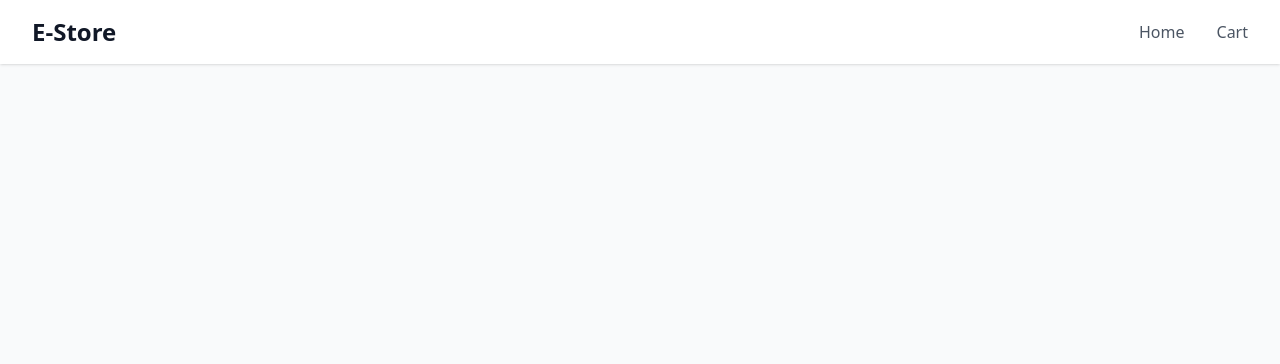
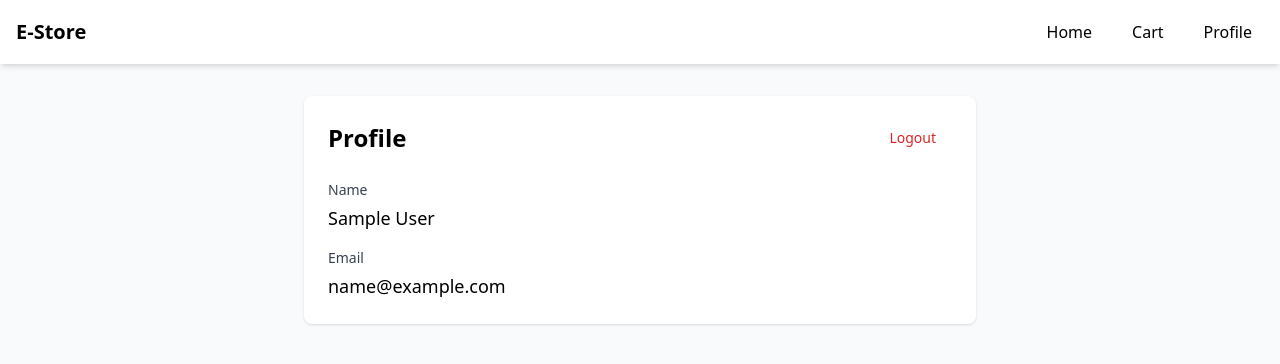
Before and after one commit to Tufahel/e-comm, a React (Vite) app: page /profile in a window 1280 px wide. Before the commit this address had no page. Shown: the top 364 px of the page. Built offline with nearby package versions, Linux system fonts and the light colour scheme; sample sign-in values are in the browser's storage.

Commit message:
authentication and profile section

```diff
--- a/src/App.jsx
+++ b/src/App.jsx
@@ -7,10 +7,14 @@
 import Cart from "./pages/Cart";
 import Login from "./pages/Login";
 import Register from "./pages/Register";
+import Profile from "./pages/Profile";
 import { Toaster } from "react-hot-toast";
+import { AuthProvider } from "./context/AuthContext";
+import ProtectedRoute from "./components/ProtectedRoute";
 
 const App = () => {
   return (
+    <AuthProvider>
       <CartProvider>
         <FilterProvider>
           <div className="min-h-screen bg-gray-50">
@@ -18,16 +22,25 @@
             <Navigation />
             <main className="max-w-7xl mx-auto px-4 py-8">
               <Routes>
-              <Route path="/" element={<Login />} />
+                <Route path="/" element={<Home />} />
+                <Route path="/login" element={<Login />} />
                 <Route path="/register" element={<Register />} />
-              <Route path="/home" element={<Home />} />
                 <Route path="/product/:id" element={<ProductDetails />} />
                 <Route path="/cart" element={<Cart />} />
+                <Route
+                  path="/profile"
+                  element={
+                    <ProtectedRoute>
+                      <Profile />
+                    </ProtectedRoute>
+                  }
+                />
               </Routes>
             </main>
           </div>
         </FilterProvider>
       </CartProvider>
+    </AuthProvider>
   );
 };
 
--- a/src/components/Navigation/index.jsx
+++ b/src/components/Navigation/index.jsx
@@ -1,30 +1,55 @@
 import { Link } from 'react-router-dom'
+import { useAuth } from '../../context/AuthContext'
 import useCart from '../../hooks/useCart'
 
 const Navigation = () => {
+  const { user } = useAuth()
   const { totalQuantity } = useCart()
 
   return (
-    <nav className="bg-white shadow">
-      <div className="max-w-7xl mx-auto px-4 sm:px-6 lg:px-8">
+    <nav className="bg-white shadow-md">
+      <div className="max-w-7xl mx-auto px-4">
         <div className="flex justify-between items-center h-16">
           <div className="flex-shrink-0">
-            <Link to="/home" className="text-2xl font-bold text-gray-900 hover:text-primary-600">
+            <Link to="/" className="text-xl font-bold">
               E-Store
             </Link>
           </div>
-          <div className="flex items-center space-x-8">
-            <Link to="/home" className="text-gray-600 hover:text-gray-900 font-medium">
+          <div className="flex items-center space-x-4">
+            <Link to="/" className="px-3 py-2 hover:text-blue-600">
               Home
             </Link>
-            <Link to="/cart" className="group flex items-center text-gray-600 hover:text-gray-900 font-medium">
-              <span>Cart</span>
+            <Link to="/cart" className="px-3 py-2 hover:text-blue-600 flex items-center">
+              Cart
               {totalQuantity > 0 && (
-                <span className="ml-2 inline-flex items-center justify-center px-2 py-1 text-xs font-bold leading-none text-white bg-primary-600 rounded-full group-hover:bg-primary-700">
+                <span className="ml-2 bg-blue-500 text-white rounded-full w-6 h-6 flex items-center justify-center text-sm">
                   {totalQuantity}
                 </span>
               )}
             </Link>
+            {user ? (
+              <Link
+                to="/profile"
+                className="px-3 py-2 hover:text-blue-600"
+              >
+                Profile
+              </Link>
+            ) : (
+              <>
+                <Link
+                  to="/login"
+                  className="px-3 py-2 hover:text-blue-600"
+                >
+                  Login
+                </Link>
+                <Link
+                  to="/register"
+                  className="px-4 py-2 bg-blue-500 text-white rounded-md hover:bg-blue-600"
+                >
+                  Register
+                </Link>
+              </>
+            )}
           </div>
         </div>
       </div>
--- /dev/null
+++ b/src/components/ProtectedRoute/index.jsx
@@ -0,0 +1,23 @@
+import { Navigate } from 'react-router-dom'
+import PropTypes from 'prop-types'
+import { useAuth } from '../../context/AuthContext'
+
+const ProtectedRoute = ({ children }) => {
+  const { user, loading } = useAuth()
+
+  if (loading) {
+    return <div>Loading...</div>
+  }
+
+  if (!user) {
+    return <Navigate to="/login" />
+  }
+
+  return children
+}
+
+ProtectedRoute.propTypes = {
+  children: PropTypes.node.isRequired,
+}
+
+export default ProtectedRoute
--- /dev/null
+++ b/src/context/AuthContext/index.jsx
@@ -0,0 +1,46 @@
+import { createContext, useContext, useState, useEffect } from 'react'
+import PropTypes from 'prop-types'
+
+const AuthContext = createContext()
+
+export const AuthProvider = ({ children }) => {
+  const [user, setUser] = useState(null)
+  const [loading, setLoading] = useState(true)
+
+  useEffect(() => {
+    // Check if user is logged in
+    const storedUser = localStorage.getItem('user')
+    if (storedUser) {
+      setUser(JSON.parse(storedUser))
+    }
+    setLoading(false)
+  }, [])
+
+  const login = (userData) => {
+    setUser(userData)
+    localStorage.setItem('user', JSON.stringify(userData))
+  }
+
+  const logout = () => {
+    setUser(null)
+    localStorage.removeItem('user')
+  }
+
+  return (
+    <AuthContext.Provider value={{ user, login, logout, loading }}>
+      {children}
+    </AuthContext.Provider>
+  )
+}
+
+AuthProvider.propTypes = {
+  children: PropTypes.node.isRequired,
+}
+
+export const useAuth = () => {
+  const context = useContext(AuthContext)
+  if (!context) {
+    throw new Error('useAuth must be used within an AuthProvider')
+  }
+  return context
+}
--- a/src/pages/Login/index.jsx
+++ b/src/pages/Login/index.jsx
@@ -1,4 +1,5 @@
 import { useState } from 'react'
+import { useAuth } from '../../context/AuthContext'
 import { Link, useNavigate } from 'react-router-dom'
 
 const Login = () => {
@@ -8,6 +9,7 @@
     password: ''
   })
   const [error, setError] = useState('')
+  const { login } = useAuth()
 
   const handleChange = (e) => {
     const { name, value } = e.target
@@ -16,12 +18,10 @@
       [name]: value
     }))
   }
-
   const handleSubmit = (e) => {
     e.preventDefault()
-    // Mock login - we'll update this with real authentication later
     if (formData.email && formData.password) {
-      localStorage.setItem('user', JSON.stringify({ email: formData.email }))
+      login({ email: formData.email })
       navigate('/')
     } else {
       setError('Please fill in all fields')
--- /dev/null
+++ b/src/pages/Profile/index.jsx
@@ -0,0 +1,35 @@
+import { useAuth } from '../../context/AuthContext'
+
+const Profile = () => {
+  const { user, logout } = useAuth()
+
+  return (
+    <div className="max-w-2xl mx-auto">
+      <div className="bg-white shadow rounded-lg p-6">
+        <div className="flex items-center justify-between mb-6">
+          <h2 className="text-2xl font-bold">Profile</h2>
+          <button
+            onClick={logout}
+            className="px-4 py-2 text-sm text-red-600 hover:text-red-700"
+          >
+            Logout
+          </button>
+        </div>
+
+        <div className="space-y-4">
+          <div>
+            <label className="block text-sm font-medium text-gray-700">Name</label>
+            <p className="mt-1 text-lg">{user.name}</p>
+          </div>
+
+          <div>
+            <label className="block text-sm font-medium text-gray-700">Email</label>
+            <p className="mt-1 text-lg">{user.email}</p>
+          </div>
+        </div>
+      </div>
+    </div>
+  )
+}
+
+export default Profile
--- a/src/pages/Register/index.jsx
+++ b/src/pages/Register/index.jsx
@@ -1,4 +1,5 @@
 import { useState } from 'react'
+import { useAuth } from '../../context/AuthContext'
 import { Link, useNavigate } from 'react-router-dom'
 
 const Register = () => {
@@ -10,6 +11,7 @@
     confirmPassword: ''
   })
   const [error, setError] = useState('')
+  const { login } = useAuth()
 
   const handleChange = (e) => {
     const { name, value } = e.target
@@ -32,11 +34,10 @@
       return
     }
 
-
-    localStorage.setItem('user', JSON.stringify({
+    login({
       name: formData.name,
       email: formData.email
-    }))
+    })
     navigate('/')
   }
 
```
Lines whose indentation alone changed are shown as unchanged.
